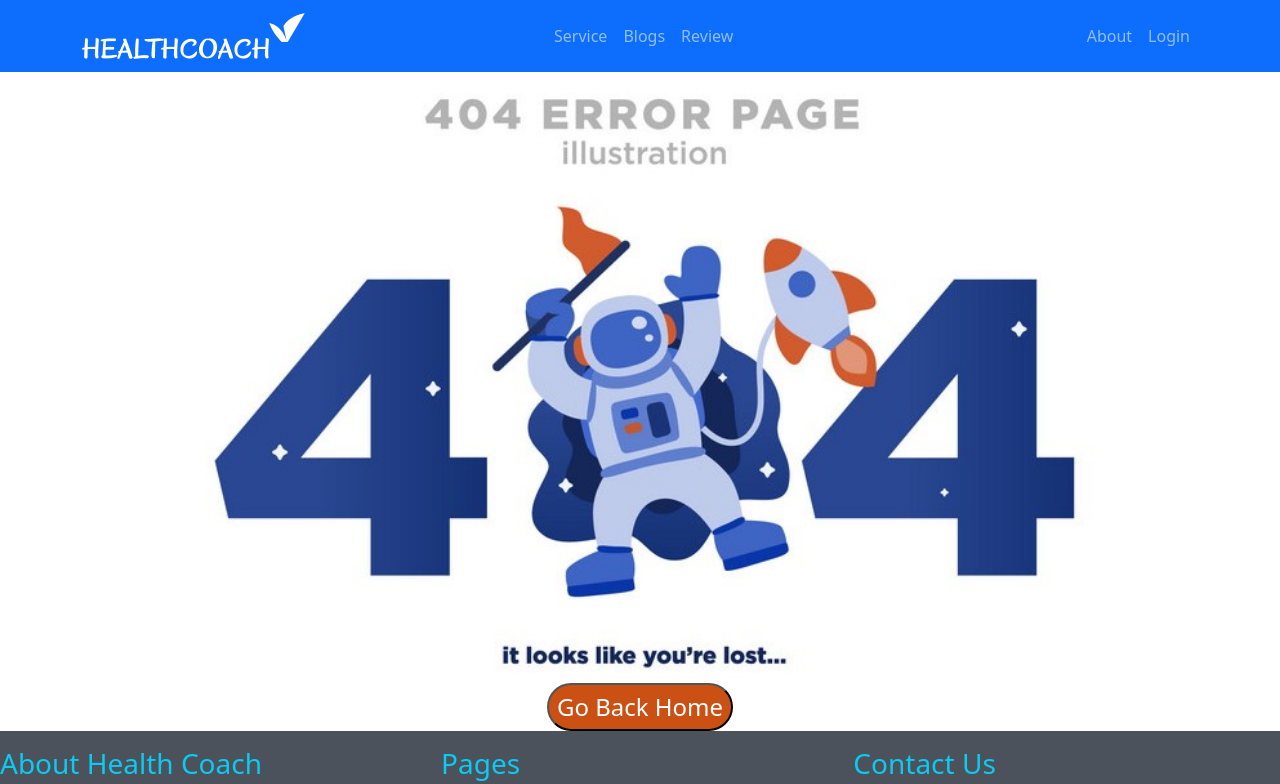
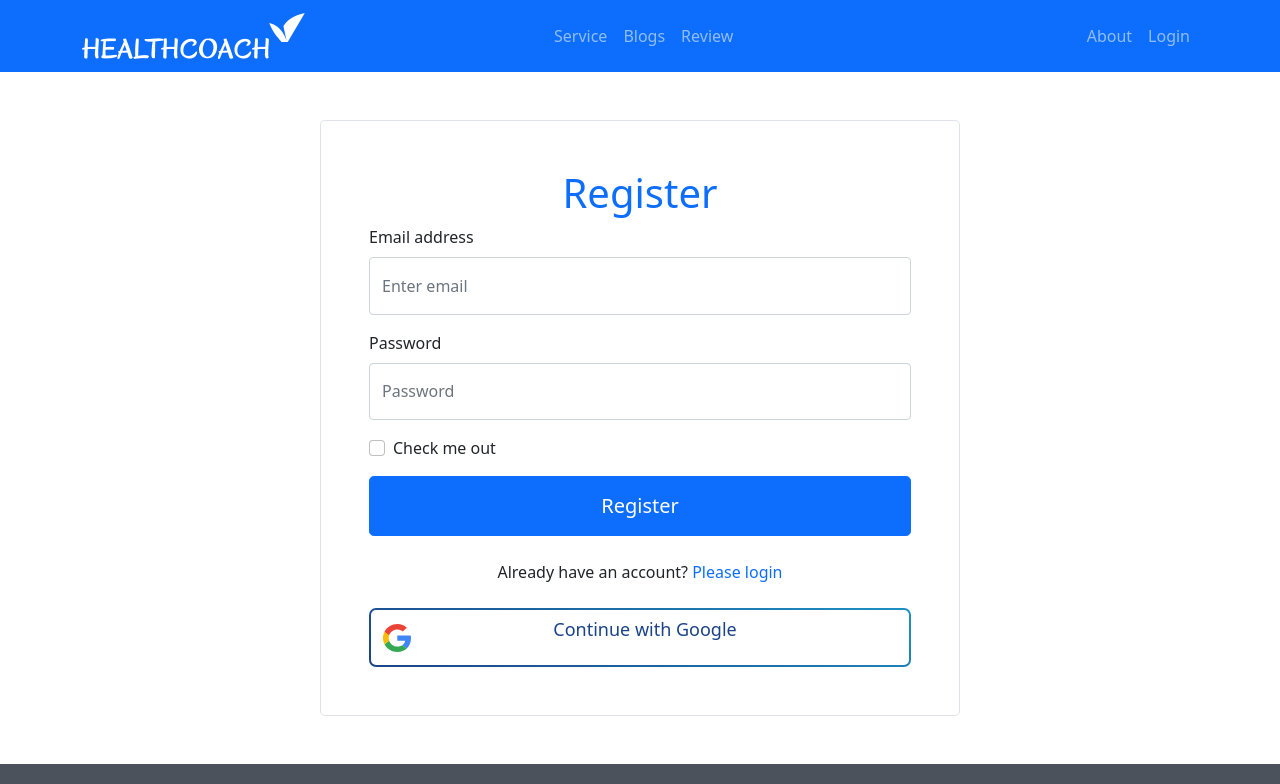
Before and after one commit to rana135/health-check, a React (Create React App) app: page /register in a window 1280 px wide. Shown: the top 784 px of the page. Built offline with nearby package versions, Linux system fonts and the light colour scheme.

Commit message:
create and sign in done

```diff
--- a/src/App.js
+++ b/src/App.js
@@ -9,6 +9,7 @@ import Login from './Form/Login/Login';
 import About from './About/About';
 import Blogs from './Blogs/Blogs';
 import Reviews from './Reviews/Reviews';
+import Register from './Form/Register/Register';
 
 function App() {
   return (
@@ -19,6 +20,7 @@ function App() {
         <Route path="/home" element={<Home />} />
         <Route path="/review" element={<Reviews />} />
         <Route path="/blogs" element={<Blogs />} />
+        <Route path="/register" element={<Register />} />
         <Route path="/login" element={<Login />} />
         <Route path="/about" element={<About/>} />
         <Route path="*" element={<NotFound />} />
--- a/src/Form/Login/Login.js
+++ b/src/Form/Login/Login.js
@@ -1,23 +1,69 @@
-import React from 'react';
+import React, { useRef, useState } from 'react';
 import { Button, Form } from 'react-bootstrap';
-import { Link } from 'react-router-dom';
 import './Login.css';
 import GoogleLogo from '../../images/google.svg'
+import { useNavigate } from 'react-router-dom';
+import { useSignInWithEmailAndPassword } from 'react-firebase-hooks/auth';
+import auth from '../../Firebase.init';
 
 const Login = () => {
+    const [validated, setValidated] = useState(false);
+    const emailRef = useRef('')
+    const passwordRef = useRef('')
+    const navigate = useNavigate();
+    const [
+        signInWithEmailAndPassword,
+        user,
+        loading,
+        error,
+      ] = useSignInWithEmailAndPassword(auth);
 
+      if (error) {
+        return (
+          <div>
+            <p>Error: {error.message}</p>
+          </div>
+        );
+      }
+
+      if (user) {
+        return (
+          <div>
+            <p>Signed In User: {user.email}</p>
+          </div>
+        );
+      }
+
+    const handleLogin = (event) =>{
+        const form = event.currentTarget;
+        if (form.checkValidity() === false) {
+            event.stopPropagation();
+        }
+
+        setValidated(true);
+        event.preventDefault();
+
+        const email = emailRef.current.value;
+        const password= passwordRef.current.value;
+        signInWithEmailAndPassword(email, password)
+        console.log(email, password);
+    }
+
+    const navigateRegister = () =>{
+        navigate('/register')
+    }
     return (
         <div className='w-50 mx-auto border p-5 m-5 rounded-3'>
             <h1 className='text-center text-primary'>Login</h1>
-            <Form>
+            <Form onSubmit={handleLogin}>
                 <Form.Group className="mb-3" controlId="formBasicEmail">
                     <Form.Label>Email address</Form.Label>
-                    <Form.Control type="email" placeholder="Enter email" required />
+                    <Form.Control ref={emailRef} type="email" placeholder="Enter email" required />
                 </Form.Group>
 
                 <Form.Group className="mb-3" controlId="formBasicPassword">
                     <Form.Label>Password</Form.Label>
-                    <Form.Control type="password" placeholder="Password" required />
+                    <Form.Control ref={passwordRef} type="password" placeholder="Password" required />
                 </Form.Group>
                 <Form.Group className="mb-3" controlId="formBasicCheckbox">
                     <Form.Check type="checkbox" label="Check me out" />
@@ -27,7 +73,7 @@ const Login = () => {
                 </Button>
             </Form>
            <div className='m-4'>
-           <p className='text-center mt-2'>New to Genius Car? <span className='text-primary'>Please Register</span></p>
+           <p className='text-center mt-2'>New to Genius Car? <span onClick={navigateRegister} className='text-primary'>Please Register</span></p>
             <p className='text-center mt-2'>Forget Password? <span className='text-primary'>Reset Password</span></p>
            </div>
             <div className='input-wrapper'>
--- a/src/Form/Register/Register.js
+++ b/src/Form/Register/Register.js
@@ -0,0 +1,80 @@
+import React, { useRef, useState } from 'react';
+import { Button, Form } from 'react-bootstrap';
+import { useNavigate } from 'react-router-dom';
+import GoogleLogo from '../../images/google.svg'
+import { useCreateUserWithEmailAndPassword } from 'react-firebase-hooks/auth';
+import auth from '../../Firebase.init';
+
+
+const Register = () => {
+    const [validated, setValidated] = useState(false);
+    const emailRef = useRef('')
+    const passwordRef = useRef('')
+    const navigate = useNavigate();
+    const [
+        createUserWithEmailAndPassword,
+        user,
+        loading,
+        error,
+      ] = useCreateUserWithEmailAndPassword(auth);
+
+
+      if (error) {
+        return (
+          <div>
+            <p>Error: {error.message}</p>
+          </div>
+        );
+      }
+
+    const handleRegister = (event) =>{
+        const form = event.currentTarget;
+        if (form.checkValidity() === false) {
+            event.stopPropagation();
+        }
+        setValidated(true);
+        event.preventDefault();
+
+        const email = emailRef.current.value;
+        const password= passwordRef.current.value;
+        createUserWithEmailAndPassword(email, password)
+        console.log(email, password);
+    }
+
+    const navigateLogin = () =>{
+        navigate("/login")
+    }
+    return (
+        <div className='w-50 mx-auto border p-5 m-5 rounded-3'>
+            <h1 className='text-center text-primary'>Register</h1>
+            <Form onSubmit={handleRegister}>
+                <Form.Group className="mb-3" controlId="formBasicEmail">
+                    <Form.Label>Email address</Form.Label>
+                    <Form.Control ref={emailRef} type="email" placeholder="Enter email" required />
+                </Form.Group>
+
+                <Form.Group className="mb-3" controlId="formBasicPassword">
+                    <Form.Label>Password</Form.Label>
+                    <Form.Control ref={passwordRef} type="password" placeholder="Password" required />
+                </Form.Group>
+                <Form.Group className="mb-3" controlId="formBasicCheckbox">
+                    <Form.Check type="checkbox" label="Check me out" />
+                </Form.Group>
+                <Button style={{ height: "60px" }} className='btn btn-lg mx-auto d-block w-100' variant="primary" type="submit">
+                    Register
+                </Button>
+            </Form>
+           <div className='m-4'>
+           <p className='text-center mt-2'>Already have an account? <span onClick ={navigateLogin}className='text-primary'>Please login</span></p>
+           </div>
+            <div className='input-wrapper'>
+                <button className='google-auth'>
+                    <img src={GoogleLogo} alt='' />
+                    <p> Continue with Google </p>
+                </button>
+            </div>
+        </div>
+    );
+};
+
+export default Register;
--- a/src/Shared/Footer/Footer.js
+++ b/src/Shared/Footer/Footer.js
@@ -14,7 +14,7 @@ const Footer = () => {
 
         <div className='footer-container'>
             <div className='footer-description'>
-                <div>
+                <div className='ms-3'>
                     <h3 className='text-info mt-3'>About Health Coach</h3>
                     <p>I understand very well how lack of confidence can be an obstacle. That is why I dedicated myself to helping people overcome their fears and improve their looks - and their lives.</p>
                 </div>
--- a/src/Shared/Header/Header.js
+++ b/src/Shared/Header/Header.js
@@ -4,6 +4,7 @@ import { Link } from 'react-router-dom';
 import titleName from '../../images/logo_w (1).png'
 
 const Header = () => {
+
     return (
         <Navbar collapseOnSelect expand="lg" sticky='top' bg="primary" variant="dark "  className='d-flex align-items-center'>
             <Container>
@@ -19,6 +20,9 @@ const Header = () => {
                     </Nav>
                     <Nav>
                         <Nav.Link as={Link} to="about">About</Nav.Link>
+
+
+
                         <Nav.Link as={Link} to="login">
                             Login
                         </Nav.Link>
```
